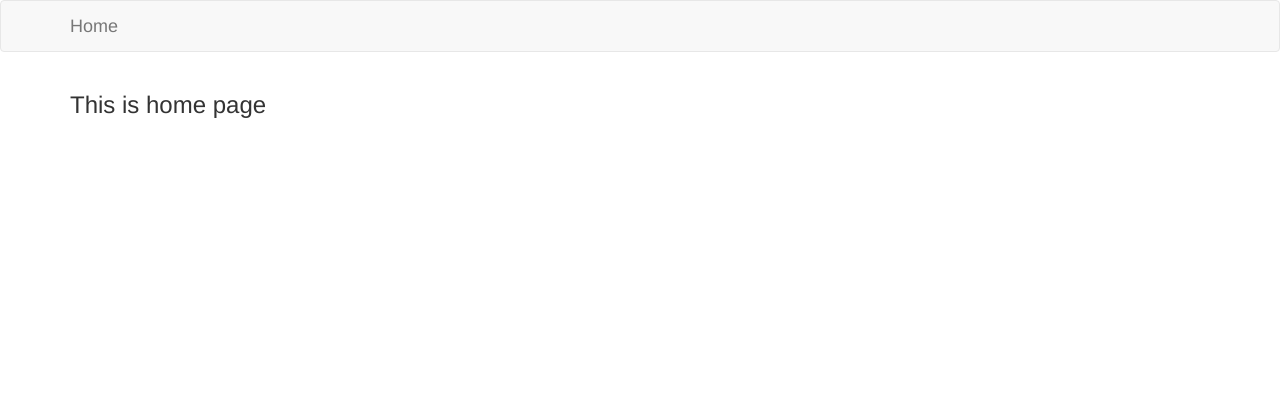
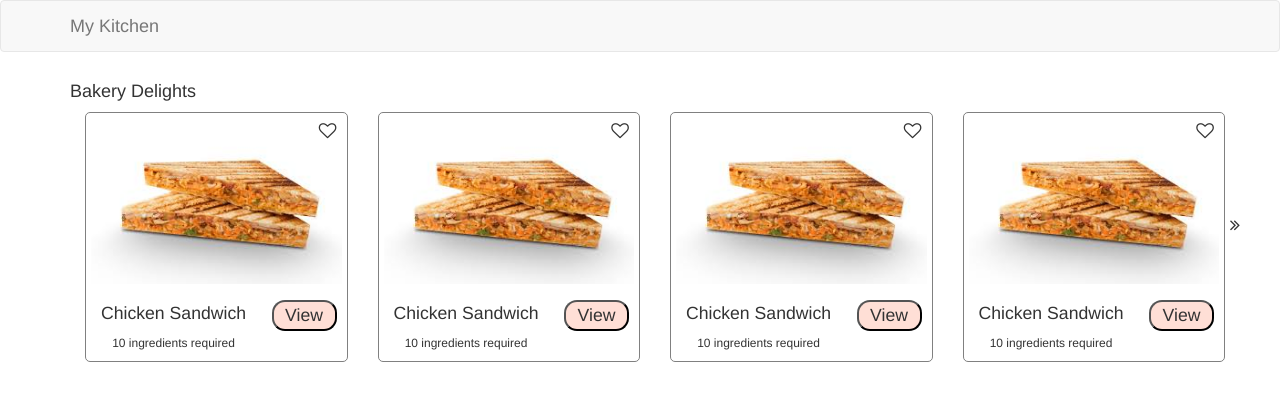
Before and after one commit to 94sidharth/hackathon_myKitchen, a website: page index.html in a window 1280 px wide. Drawn offline with nearby package versions, Linux system fonts and the light colour scheme; some packages are replaced by stand-ins of ours; a script that the page names is missing.

Commit message:
random commit

```diff
--- a/app.js
+++ b/app.js
@@ -1,4 +1,4 @@
-var myApp = angular.module('myApp', ['ngRoute', 'ngResource']);
+var myApp = angular.module('myApp', ['ngRoute', 'ngResource', 'infinite-scroll']);
 
 myApp.config(['$routeProvider', '$locationProvider', function ($routeProvider, $locationProvider) {
     $locationProvider.hashPrefix('');
@@ -9,6 +9,12 @@ myApp.config(['$routeProvider', '$locationProvider', function ($routeProvider, $
         })
 }]);
 
-myApp.controller('homeController', [function () {
-    console.log("inside controller")
+myApp.controller('homeController', ['$scope', function ($scope) {
+    $scope.tilenumber = [1, 2, 3, 4];
+    $scope.paginationFunction = function () {
+        var last = $scope.tilenumber[$scope.tilenumber.length - 1];
+        for (var i = 1; i <= 4; i++) {
+            $scope.tilenumber.push(last + i);
+        }
+    }
 }]);
--- a/index.html
+++ b/index.html
@@ -8,6 +8,8 @@
 
     <!-- load bootstrap and fontawesome via CDN -->
     <link rel="stylesheet" href="//netdna.bootstrapcdn.com/bootstrap/3.2.0/css/bootstrap.min.css" />
+    <link rel="stylesheet" href="https://cdnjs.cloudflare.com/ajax/libs/font-awesome/4.7.0/css/font-awesome.min.css">
+    <link rel="stylesheet" href="styles.css">
     <style>
         html,
         body,
@@ -22,8 +24,10 @@
     <script src="https://code.angularjs.org/1.7.8/angular.min.js"></script>
     <script src="https://code.angularjs.org/1.7.8/angular-route.min.js"></script>
     <script src="https://code.angularjs.org/1.7.8/angular-resource.min.js"></script>
+    <script type='text/javascript' src='node_modules/jquery/dist/jquery.min.js'></script>
+    <script type='text/javascript' src='node_modules/ng-infinite-scroll/build/ng-infinite-scroll.min.js'></script>
     <script src="app.js"></script>
-    <script src="services.js"></script>
+    <!-- <script src="services.js"></script> -->
 </head>
 
 <body>
@@ -32,7 +36,7 @@
         <nav class="navbar navbar-default">
             <div class="container">
                 <div class="navbar-header">
-                    <a class="navbar-brand" href="/">Home</a>
+                    <a class="navbar-brand" href="/">My Kitchen</a>
                 </div>
 
                 <!-- <ul class="nav navbar-nav navbar-right">
--- a/pages/home.html
+++ b/pages/home.html
@@ -1 +1,18 @@
-<h3>This is home page</h3>
+<div class="container">
+    <div class="row addPosition">
+        <h4>Bakery Delights</h4>
+        <div class="col-sm-3" ng-repeat="num in tilenumber">
+            <div class="tilesClass">
+                <img src="/assets/images/sandwich.jpeg" class="imageClass">
+                <i class="fa fa-heart-o wishlistIcon"></i>
+                <div class="infoDiv">
+                    <p>Chicken Sandwich</p>
+                    <h6>10 ingredients required</h6>
+                </div>
+                <button class="viewButtonClass">View</button>
+            </div>
+        </div>
+        <i class="fa fa-angle-double-right rightIcon" ng-click="paginationFunction()"></i>
+
+    </div>
+</div>
--- /dev/null
+++ b/styles.css
@@ -0,0 +1,51 @@
+.tilesClass{
+    border: 1px solid grey;
+    border-radius: 5px;
+    height: 250px;
+    text-align: center;
+    padding: 5px;
+    cursor: pointer;
+    position: relative;
+}
+
+.rightIcon{
+    position: absolute;
+    top: 50%;
+    right: 0px;
+}
+
+.imageClass{
+    width: 100%;
+    height: 70%;
+}
+
+.wishlistIcon{
+    position: absolute;
+    top: 10px;
+    right: 10px;
+}
+
+.addPosition{
+    position: relative
+}
+
+.viewButtonClass{
+    position: absolute;
+    bottom: 30px;
+    border-radius: 13px;
+    width: 65px;
+    right: 10px;
+    background-color: #ffc2b085;
+}
+
+.infoDiv{
+    float: left;
+    margin-top: 17px;
+    margin-left: 10px;
+    word-break: break-word;
+    max-width: 70%;
+}
+
+*:focus {
+    outline: 0;
+}
```
Also changed, not shown: assets/images/sandwich.jpeg (added), 2 other files.
